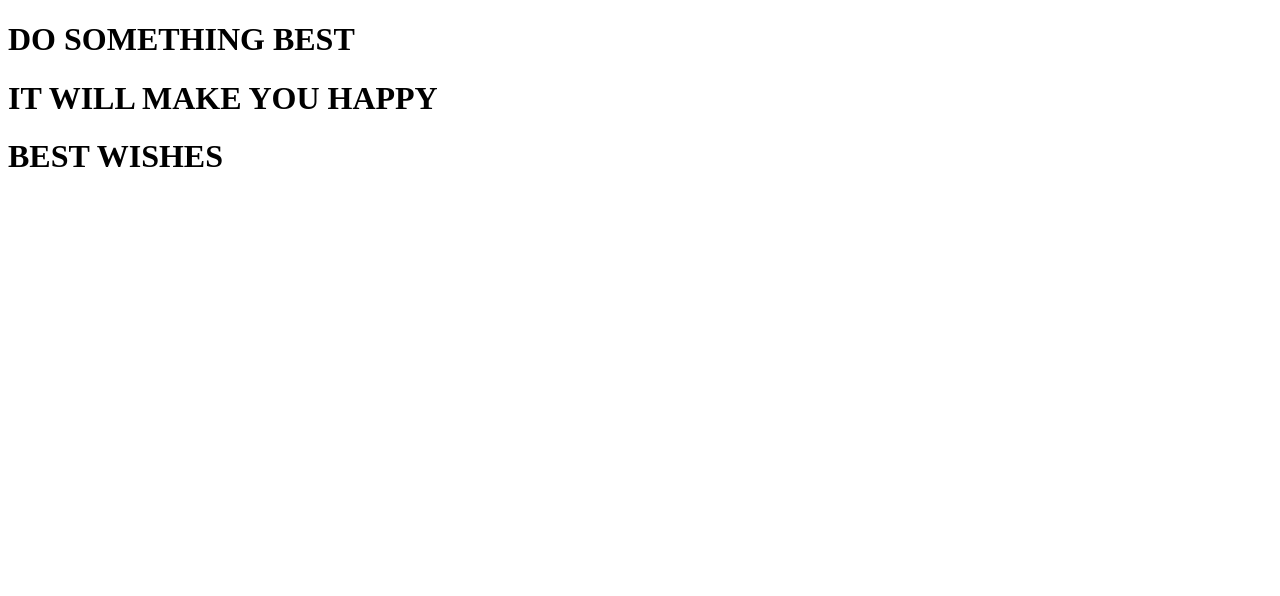
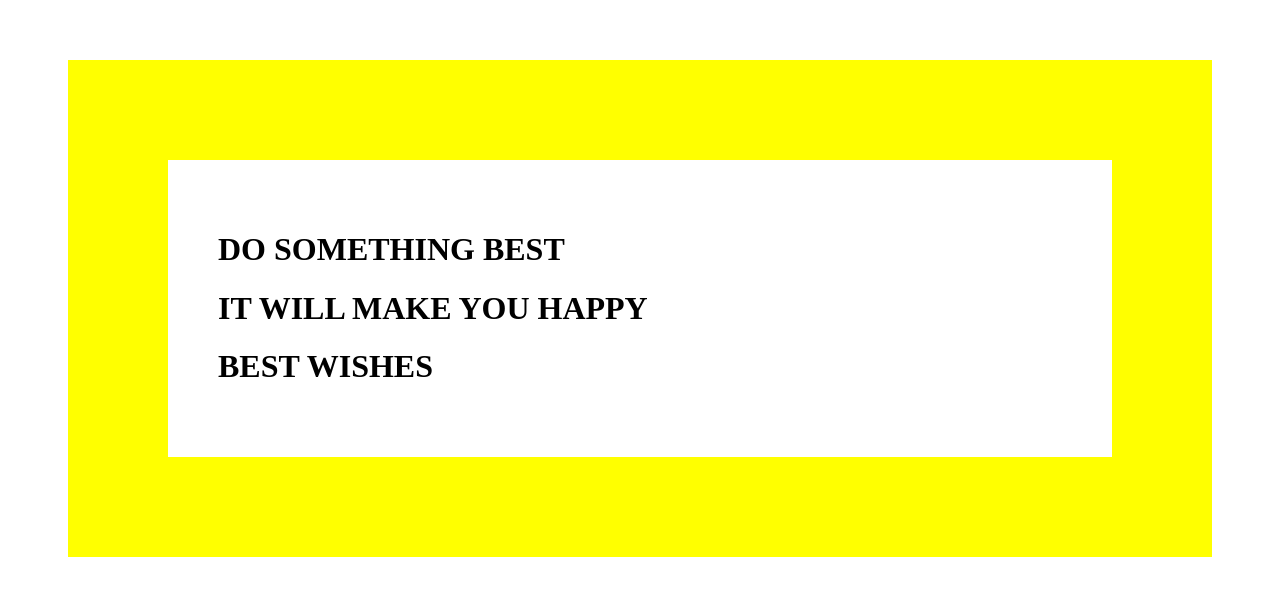
Before and after one commit to fatimafaisal17/practice, a plain HTML site: page index.html in a window 1280 px wide. Drawn offline with Linux system fonts and the light colour scheme.

Commit message:
first commit

```diff
--- a/index.html
+++ b/index.html
@@ -4,11 +4,15 @@
     <meta charset="UTF-8">
     <meta name="viewport" content="width=device-width, initial-scale=1.0">
     <title>Document</title>
+    <link rel="stylesheet" href="./style.css">
 </head>
 <body>
+    <div>
     <h1>DO SOMETHING BEST</h1>
     <h1>IT WILL MAKE YOU HAPPY</h1>
     <h1>BEST WISHES</h1>
+</div>
+
 
 </body>
 </html>
--- /dev/null
+++ b/style.css
@@ -0,0 +1,7 @@
+
+
+div{
+    border: 100px solid yellow;
+    padding: 50px;
+    margin: 60px;
+}
```
